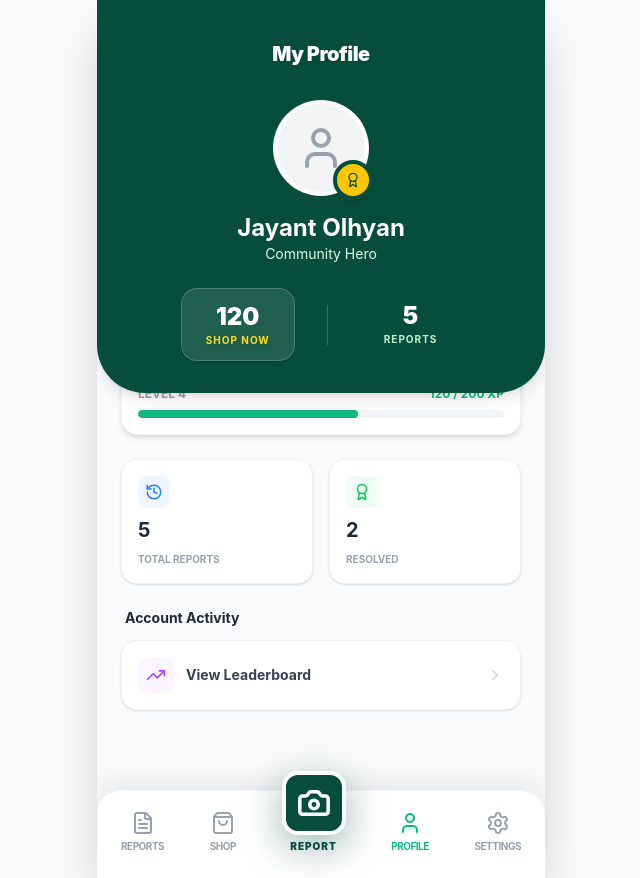
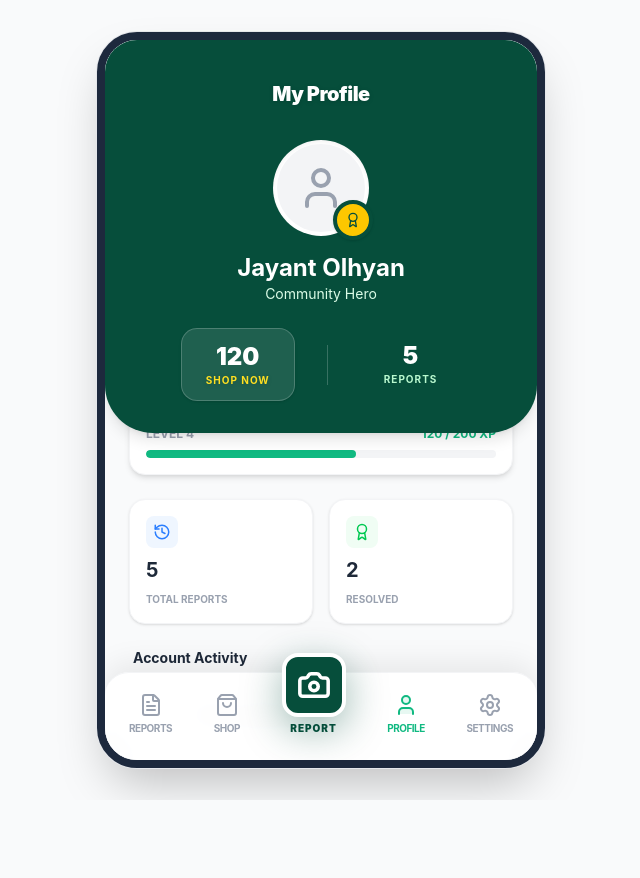
Before and after one commit to JayantOlhyan/SwachhMap, a React (Vite) app: page /profile in a window 1280 px wide. Shown: the whole page, without its empty margins (319-959 px from the left). After the commit the page ends 800 px from the top, so only its background shows below. Built offline with nearby package versions, Linux system fonts and the light colour scheme.

Commit message:
fix(ui): add modern mobile frame and rounded corners to global app container on desktop

```diff
--- a/src/components/Layout.jsx
+++ b/src/components/Layout.jsx
@@ -88,7 +88,7 @@ export default function Layout({ children }) {
   };
 
   return (
-    <div className="min-h-screen bg-gray-50 flex flex-col font-sans max-w-md mx-auto shadow-2xl relative overflow-hidden">
+    <div className="min-h-[100dvh] bg-gray-50 flex flex-col font-sans max-w-md mx-auto shadow-2xl relative overflow-hidden sm:min-h-0 sm:h-[calc(100vh-4rem)] sm:my-8 sm:rounded-[2.5rem] sm:border-[8px] sm:border-slate-800 ring-1 ring-gray-200">
       {renderHeader()}
 
       <main className={clsx("flex-1 flex flex-col relative w-full", isMap && "h-full")}>
```
